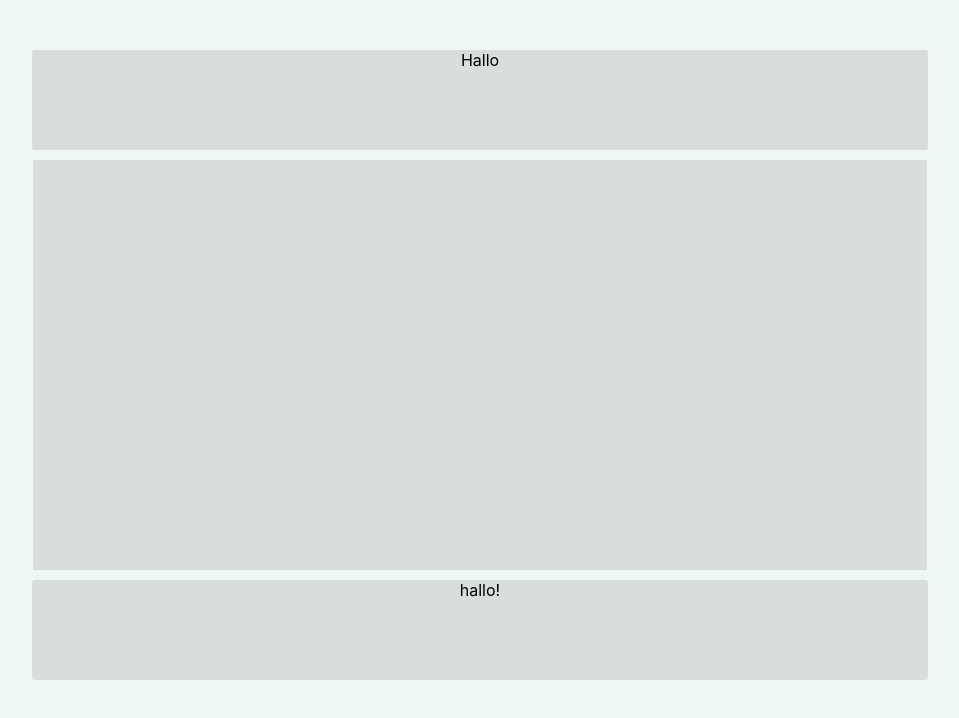
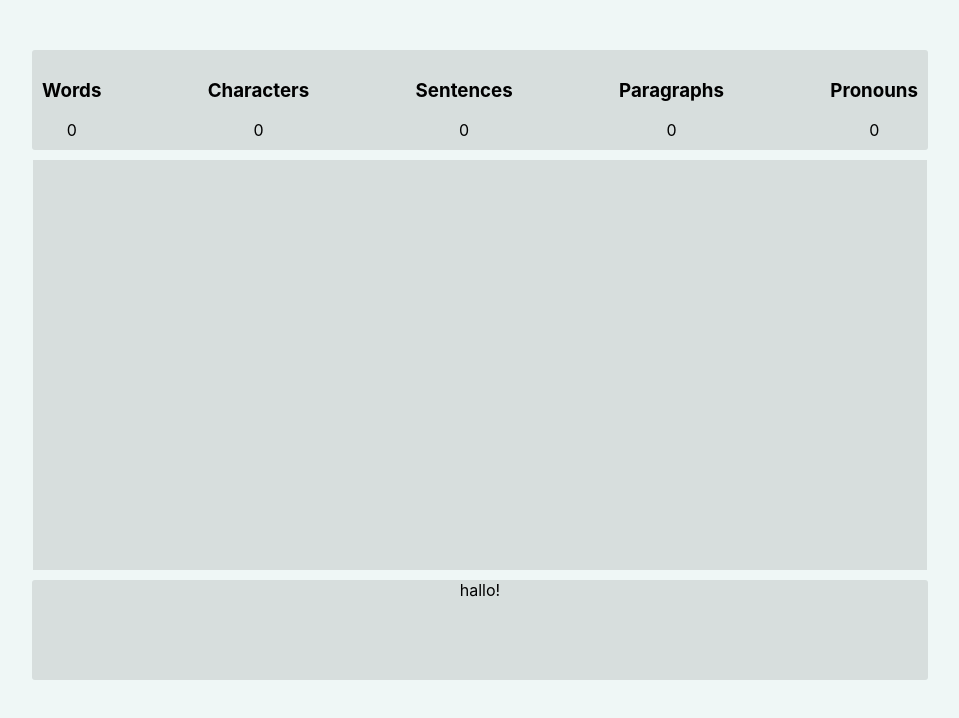
Before and after one commit to hari2309s/text-analyzer, a React (Create React App) app: page / in a window 1280 px wide. Shown: the top 718 px of the page, without its empty margins (160-1119 px from the left). Built offline with nearby package versions, Linux system fonts and the light colour scheme.

Commit message:
more changes - WIP

```diff
--- a/src/components/TextEditor.tsx
+++ b/src/components/TextEditor.tsx
@@ -1,15 +1,25 @@
 import styled from '@emotion/styled/macro';
-import React, { useState } from 'react';
+import React, { useContext, useState } from 'react';
+import { AppContext } from '../store/AppContext.tsx';
 
 const TextEditor = () => {
+    const { setText } = useContext(AppContext);
     const [textAreaValue, setTextAreaValue] = useState<string>('');
 
-  const handleTextAreaChange = (e: React.ChangeEvent<HTMLTextAreaElement>) => {
+    const handleTextAreaChange = (
+        e: React.ChangeEvent<HTMLTextAreaElement>
+    ) => {
+        console.log('eeee ', e.target.value)
         setTextAreaValue(e.target.value);
+        setText(e.target.value);
     };
 
     return (
-    <StyledTextArea value={textAreaValue} onChange={handleTextAreaChange} />
+        <StyledTextArea
+            id="text-area"
+            value={textAreaValue}
+            onChange={handleTextAreaChange}
+        />
     );
 };
 
--- a/src/components/TopContainer.tsx
+++ b/src/components/TopContainer.tsx
@@ -1,15 +1,51 @@
 import styled from '@emotion/styled/macro';
-import React from 'react';
+import React, { useContext } from 'react';
+import { AppContext } from '../store/AppContext.tsx';
 
 const TopContainer = () => {
-  return <Container>Hallo</Container>;
+    const { analyzedValues } = useContext(AppContext);
+
+    return (
+        <Container>
+            <div>
+                <h3>Words</h3>
+                <span>{analyzedValues.words}</span>
+            </div>
+            <div>
+                <h3>Characters</h3>
+                <span>{analyzedValues.characters}</span>
+            </div>
+            <div>
+                <h3>Sentences</h3>
+                <span>{analyzedValues.sentences}</span>
+            </div>
+            <div>
+                <h3>Paragraphs</h3>
+                <span>{analyzedValues.paragraphs}</span>
+            </div>
+            <div>
+                <h3>Pronouns</h3>
+                <span>{analyzedValues.pronouns}</span>
+            </div>
+        </Container>
+    );
 };
 
 const Container = styled.div({
-  background: '#d7dedd',
-  width: '70vw',
-  height: '100px',
-  borderRadius: '3px',
+    background: '#d7dedd',
+    width: '70vw',
+    height: '100px',
+    borderRadius: '3px',
+    display: 'flex',
+    justifyContent: 'space-between',
+
+    '> div': {
+        margin: '10px',
+
+        '> span': {
+            fontWeight: 400,
+        },
+    },
 });
 
 export default TopContainer;
--- /dev/null
+++ b/src/helper.ts
@@ -0,0 +1,30 @@
+export const getPronounsCount = (text: string): number => {
+    let pronounsCount: number = 0;
+    const splitText: Array<string> = text.trim().split(' ');
+
+    // console.log('text ', text);
+    // console.log('split ', splitText);
+
+    if (
+        splitText.includes('he') ||
+        splitText.includes('she') ||
+        splitText.includes('him') ||
+        splitText.includes('her')
+    ) {
+        pronounsCount +=
+            splitText.filter((item) => item === 'he').length +
+            splitText.filter((item) => item === 'she').length +
+            splitText.filter((item) => item === 'him').length +
+            splitText.filter((item) => item === 'her').length;
+    }
+
+    return pronounsCount;
+};
+
+export const getCharactersCount = (words: string[]): number => {
+    const charCount: number = words.reduce(
+        (count: number, item: string) => count + item.length,
+        0
+    );
+    return charCount;
+};
--- a/src/index.js
+++ b/src/index.js
@@ -3,12 +3,15 @@ import ReactDOM from 'react-dom/client';
 import './index.css';
 import reportWebVitals from './reportWebVitals';
 import App from './App';
+import { AppContextProvider } from './store/AppContext.tsx';
 
 const root = ReactDOM.createRoot(document.getElementById('root'));
 root.render(
-  <React.StrictMode>
-    <App />
-  </React.StrictMode>
+    <React.StrictMode>
+        <AppContextProvider value={{}}>
+            <App />
+        </AppContextProvider>
+    </React.StrictMode>
 );
 
 // If you want to start measuring performance in your app, pass a function
--- a/src/reportWebVitals.js
+++ b/src/reportWebVitals.js
@@ -1,12 +1,14 @@
 const reportWebVitals = (onPerfEntry) => {
     if (onPerfEntry && onPerfEntry instanceof Function) {
-    import('web-vitals').then(({ getCLS, getFID, getFCP, getLCP, getTTFB }) => {
+        import('web-vitals').then(
+            ({ getCLS, getFID, getFCP, getLCP, getTTFB }) => {
                 getCLS(onPerfEntry);
                 getFID(onPerfEntry);
                 getFCP(onPerfEntry);
                 getLCP(onPerfEntry);
                 getTTFB(onPerfEntry);
-    });
+            }
+        );
     }
 };
 
--- /dev/null
+++ b/src/store/AppContext.tsx
@@ -0,0 +1,78 @@
+import React, { createContext, useEffect, useState } from 'react';
+import { getCharactersCount, getPronounsCount } from '../helper.ts';
+
+interface AnalyzedValues {
+    words: number;
+    characters: number;
+    sentences: number;
+    paragraphs: number;
+    pronouns: number;
+    averageReadingTime: number;
+    longestWord: string;
+}
+
+const initialAnalyzedValues: Partial<AnalyzedValues> = {
+    words: 0,
+    characters: 0,
+    sentences: 0,
+    paragraphs: 0,
+    pronouns: 0,
+    averageReadingTime: 0,
+    longestWord: '',
+};
+
+type AppContextType = {
+    text: string;
+    setText: (text: string) => void;
+    analyzedValues: Partial<AnalyzedValues>;
+    setAnalyzedValues: (values: Partial<AnalyzedValues>) => void;
+};
+
+const initialContextValue: AppContextType = {
+    text: '',
+    setText: () => {
+        return;
+    },
+    analyzedValues: initialAnalyzedValues,
+    setAnalyzedValues: () => {
+        return;
+    },
+};
+
+export const AppContext = createContext<AppContextType>(initialContextValue);
+
+export const AppContextProvider: React.FC<{ children: React.ReactNode }> = ({
+    children,
+}) => {
+    const [text, setText] = useState<string>('');
+    const [analyzedValues, setAnalyzedValues] = useState<
+        Partial<AnalyzedValues>
+    >(initialAnalyzedValues);
+
+    useEffect(() => {
+        if (text.length !== 0) {
+            setAnalyzedValues((values) => ({
+                ...values,
+                words: text.split(' ').length,
+                characters: getCharactersCount(text.trim().split(' ')),
+                sentences: text.includes('.') ? text.split('.').length : 0,
+                paragraphs:
+                    text.includes('.') &&
+                        text.split('.').length >= text.split(/\r\n|\r|\n/).length
+                        ? text.split(/\r\n|\r|\n/).length
+                        : 0,
+                pronouns: getPronounsCount(text),
+            }));
+        } else {
+            setAnalyzedValues(initialAnalyzedValues)
+        }
+    }, [text]);
+
+    return (
+        <AppContext.Provider
+            value={{ text, setText, analyzedValues, setAnalyzedValues }}
+        >
+            {children}
+        </AppContext.Provider>
+    );
+};
```
Also changed, not shown: src/components/BottomContainer.tsx (+5 -5 lines), .eslintrc.js, package.json (indentation only), src/App.js (indentation only), 2 other files (tests, documents, lock files or other folders). Lines whose indentation alone changed are shown as unchanged.
